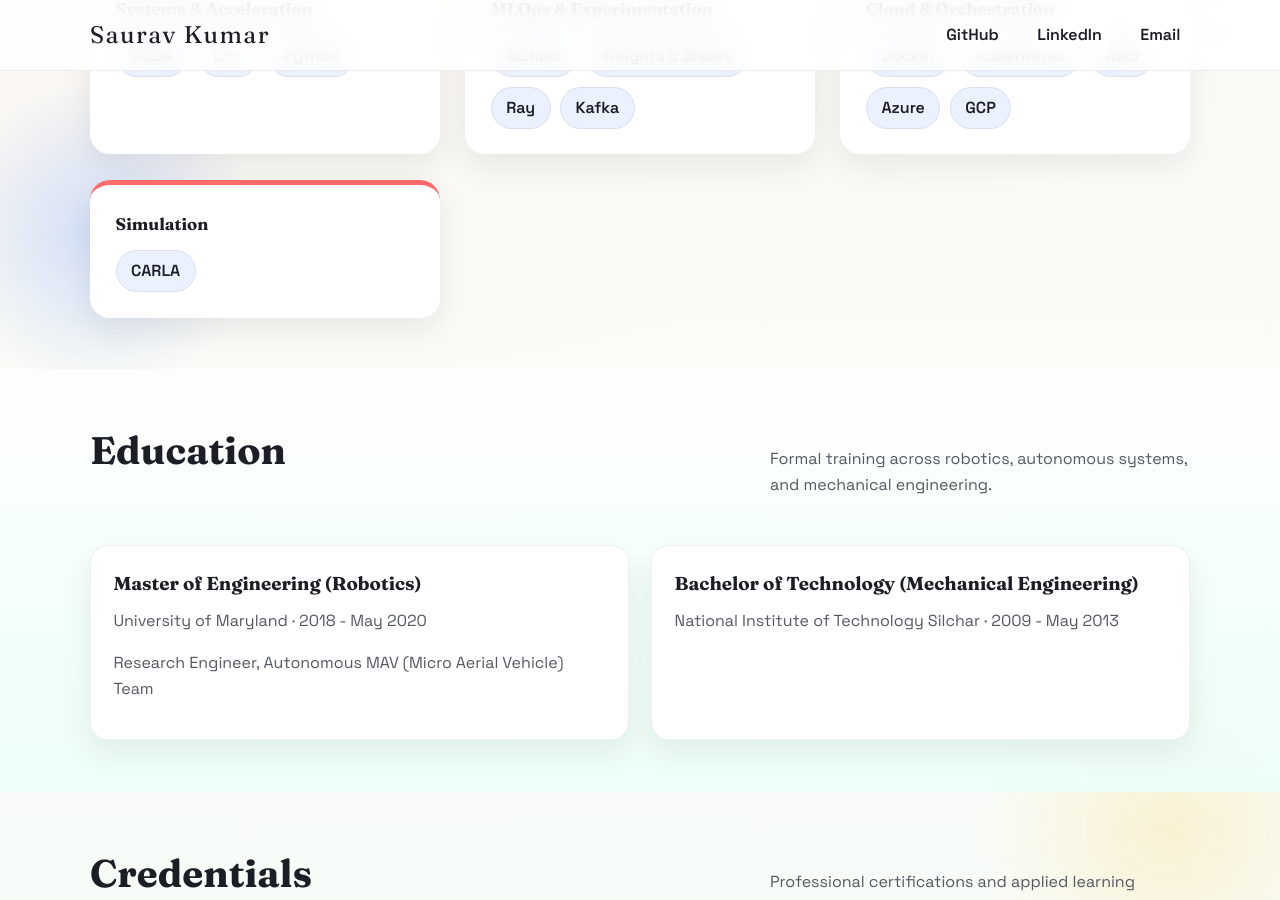
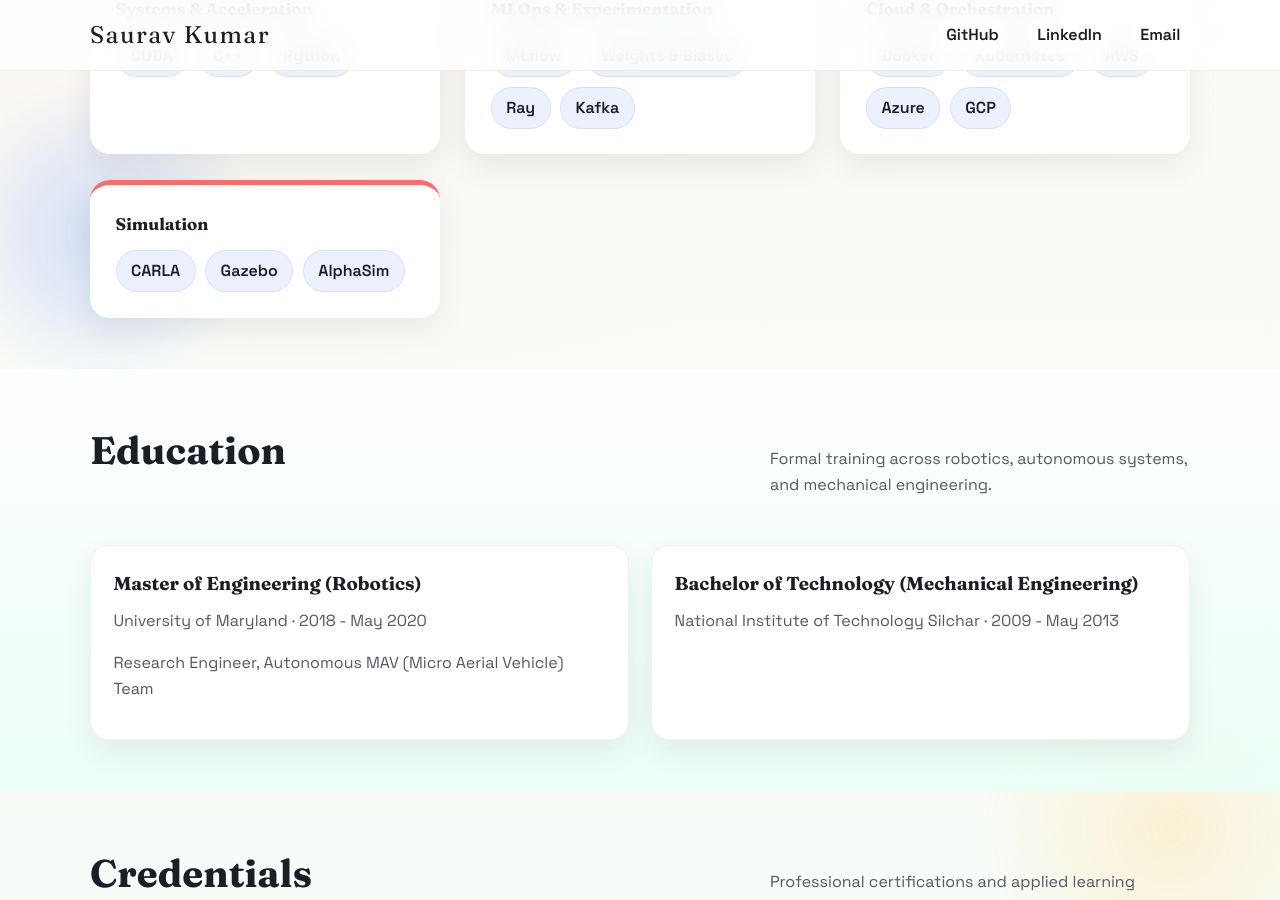
Before and after one commit to sauravkdeo/sauravkdeo.github.io, a Jekyll site: the page built from index.html, in a window 1280 px wide and 900 px high, scrolled down 2463 px. Built offline with Jekyll 4.4.1, drawn with Linux system fonts in a browser that asks for light colours.

Commit message:
Expand simulation tools

```diff
--- a/index.html
+++ b/index.html
@@ -208,6 +208,8 @@ published: true
         <h3>Simulation</h3>
         <div class="tool-list">
           <span class="tool-pill">CARLA</span>
+          <span class="tool-pill">Gazebo</span>
+          <span class="tool-pill">AlphaSim</span>
         </div>
       </article>
     </div>
```
